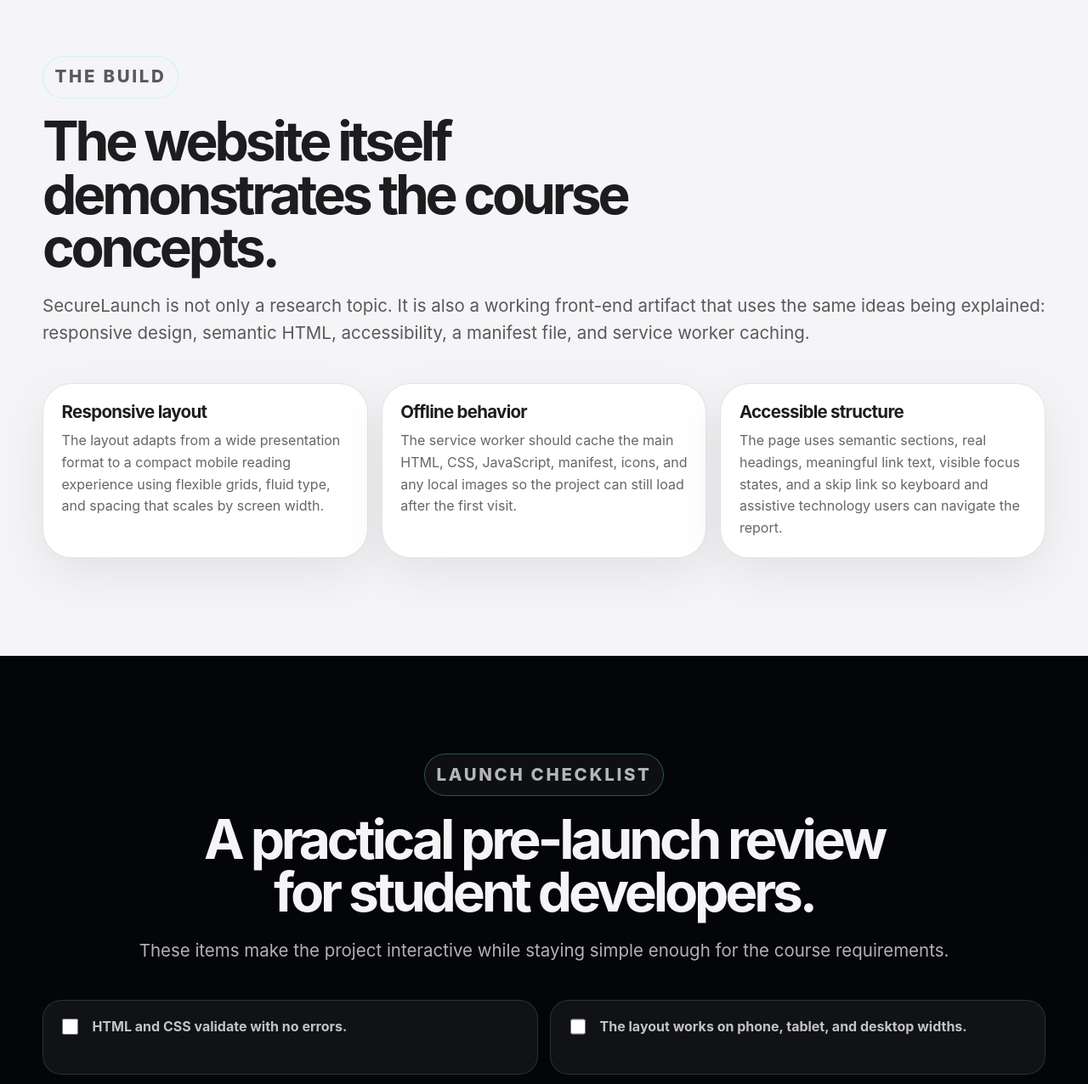
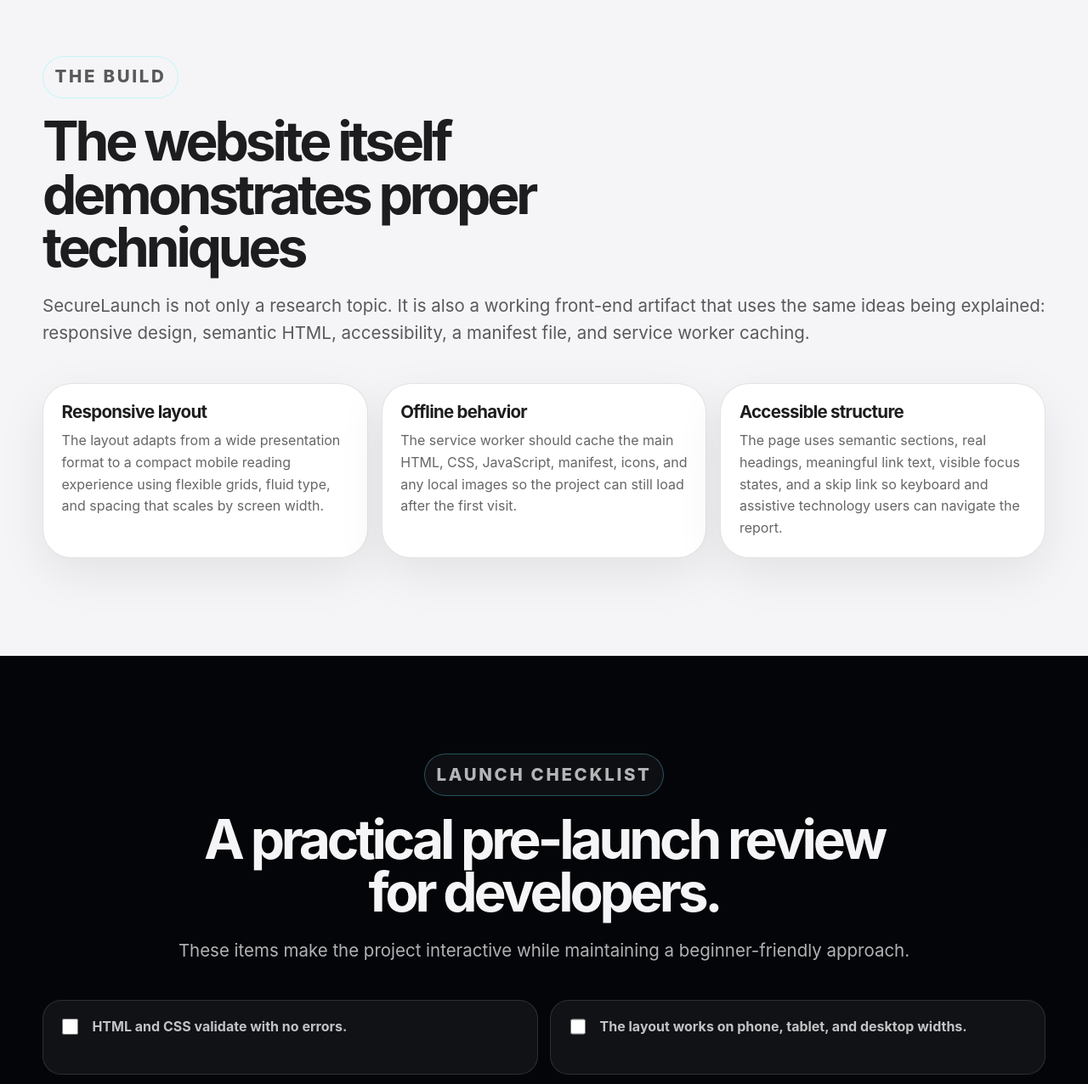
Before and after one commit to rolandoreds/rolandoreds.github.io, a plain HTML site: page honors/index.html in a window 1280 px wide. Shown: the part 3820-5096 px from the top of the page at 85% size. Drawn offline with Linux system fonts and the light colour scheme.

Commit message:
Revise headings and text for developer focus
Updated headings and text for clarity and inclusivity.

```diff
--- a/honors/index.html
+++ b/honors/index.html
@@ -224,7 +224,7 @@
     <section class="section section-light" id="build" aria-labelledby="build-title">
       <div class="section-heading">
         <p class="section-label">The build</p>
-        <h2 id="build-title">The website itself demonstrates the course concepts.</h2>
+        <h2 id="build-title">The website itself demonstrates proper techniques </h2>
         <p>
           SecureLaunch is not only a research topic. It is also a working front-end artifact that uses the same ideas
           being explained: responsive design, semantic HTML, accessibility, a manifest file, and service worker caching.
@@ -261,9 +261,9 @@
     <section class="section section-dark" id="checklist" aria-labelledby="checklist-title">
       <div class="section-heading center">
         <p class="section-label">Launch checklist</p>
-        <h2 id="checklist-title">A practical pre-launch review for student developers.</h2>
+        <h2 id="checklist-title">A practical pre-launch review for developers.</h2>
         <p>
-          These items make the project interactive while staying simple enough for the course requirements.
+          These items make the project interactive while maintaining a beginner-friendly approach.
         </p>
       </div>
 
```
